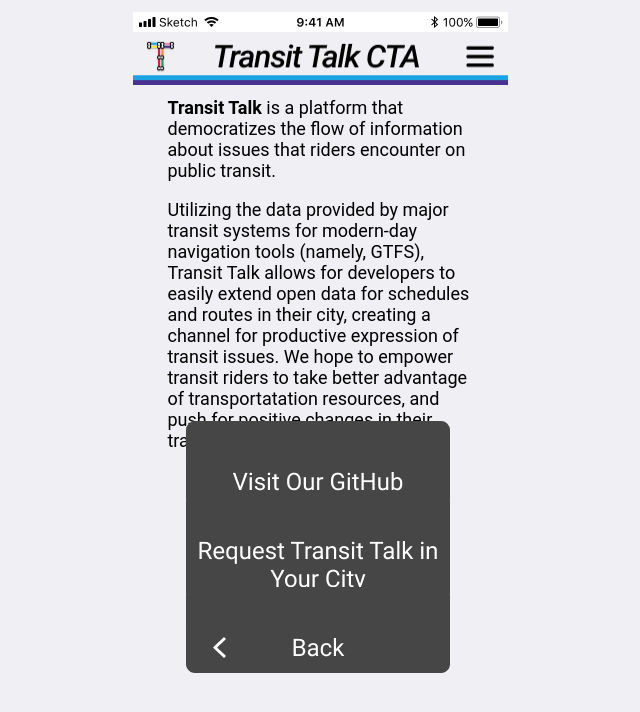
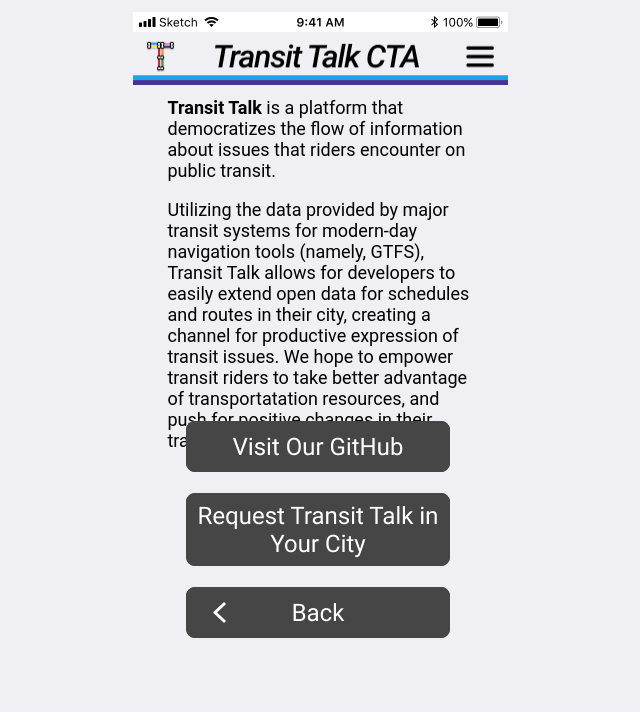
Before and after one commit to andreanthony/andreanthony.github.io, a Jekyll site: the page aboutus.html, which Jekyll copies as it is, in a window 1280 px wide. Shown: the top 712 px of the page, without its empty margins (320-960 px from the left). Built offline with Jekyll 4.4.1, drawn with Linux system fonts in a browser that asks for light colours.

Commit message:
Update aboutus.html

```diff
--- a/aboutus.html
+++ b/aboutus.html
@@ -16,8 +16,8 @@
  <div id="header"><p><img style="height: 50px; width: 375px;" src="/header.png" alt="header" /></p></div>
   <div id="transittalkabout"><p><b>Transit Talk</b> is a platform that democratizes the flow of information about issues that riders encounter on public transit.</p>
   <p>Utilizing the data provided by major transit systems for modern-day navigation tools (namely, GTFS), Transit Talk allows for developers to easily extend open data for schedules and routes in their city, creating a channel for productive expression of transit issues. We hope to empower transit riders to take better advantage of transportatation resources, and push for positive changes in their transit systems.</p></div>
- <div id="github"><p><img src="/main-button (2).png" alt="github" /></p></div>
- <div id="request"><p><img src="/main-button-1 (2).png" alt="request" /></p></div>
- <div id="backbutton"><p><img src="/backButton.png" alt="backbutton"/></p></div>
+ <div id="github"><img src="/main-button (2).png" alt="github" /></div>
+ <div id="request"><img src="/main-button-1 (2).png" alt="request" /></div>
+ <div id="backbutton"><img src="/backButton.png" alt="backbutton"/></div>
 </body>
 </html>
```
